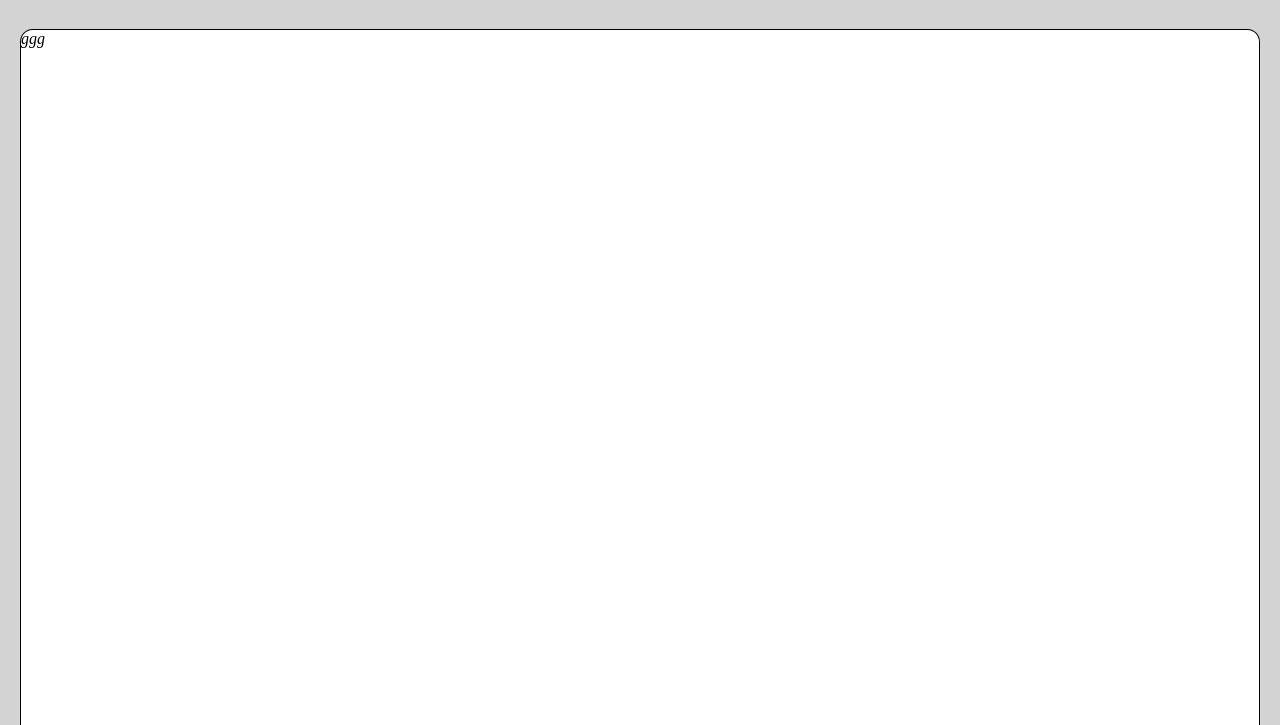
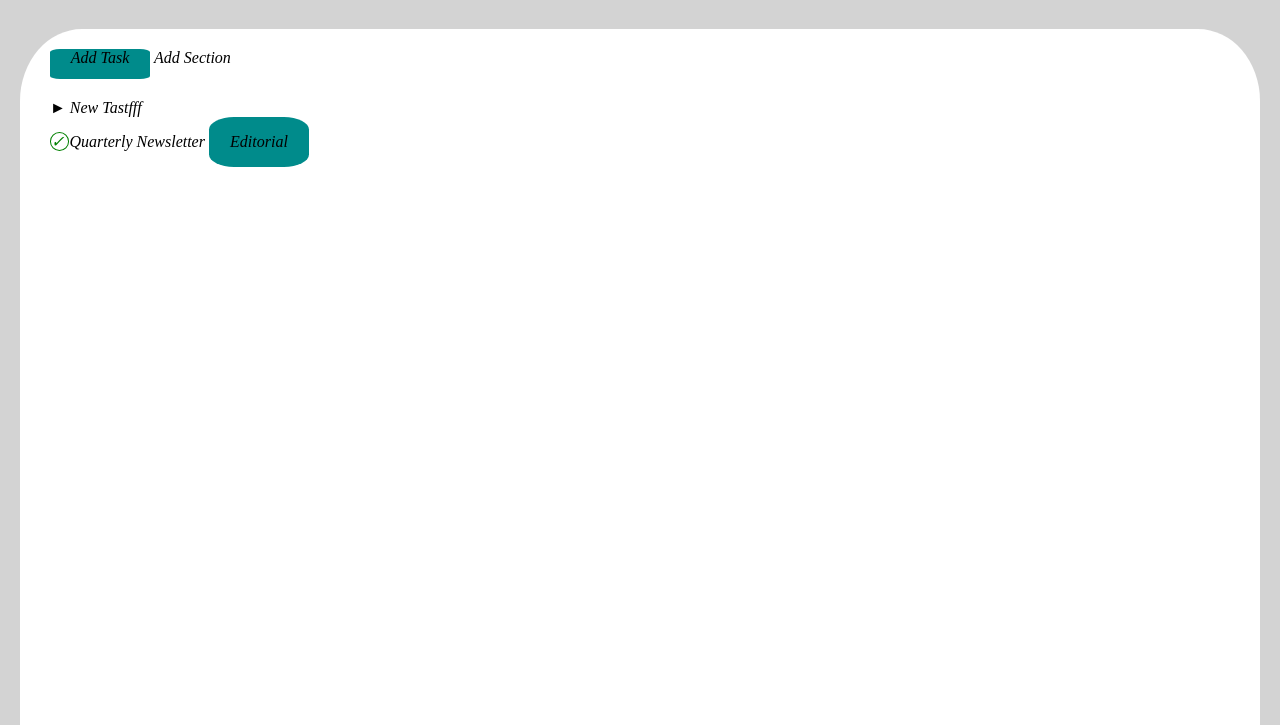
Before and after one commit to Nicolapsq/html-css-toboolist, a plain HTML site: page index.html in a window 1280 px wide. Shown: the part 75-800 px from the top of the page. Drawn offline with Linux system fonts and the light colour scheme.

Commit message:
add-section-1

```diff
--- a/css/style.css
+++ b/css/style.css
@@ -9,6 +9,37 @@ body{
     background-color: lightgray;
 }
 
+.casella{
+    border-radius: 10%;
+    width: 100px;
+    text-align: center;
+}
+
+.casella{
+    background-color: darkcyan;
+}
+
+.section{
+    margin-top: 20px;
+    margin-bottom: 20px;
+}
+
+.simbolo{
+    border-radius: 50%;
+    border: 1px solid green;
+    text-align: center;
+    color: green;
+}
+
+.cella-azzurra{
+    display: inline-block;
+    background-color: darkcyan;
+    width: 100px;
+    height: 50px;
+    text-align: center;
+    line-height: 50px;
+    border-radius: 25%;
+}
 /*************header***********/
 
 header{
@@ -19,12 +50,22 @@ header{
 
 }
 
-.container{
+#container{
+    margin-left: 30px;
+}
+
+main .container{
     background-color: white;
     margin-top: 30px;
     margin-left: 20px;
     margin-right: 20px;
-    border: 1px solid black;
     padding-bottom: 100%;
-    border-radius: 1%;
+    border-radius: 5%;
 }
+
+main .container #container .button{
+    display: inline-block;
+    margin-top: 20px;
+    height: 30px;
+
+}
--- a/index.html
+++ b/index.html
@@ -12,7 +12,7 @@
         <span class="logo-int .size-int">
         <img src="../html-css-toboolist/css/Logo.png" alt="">
         </span>
-        <span class="tiolo-int .size-int">
+        <span class="tiolo-int size-int">
             Toboolist
         </span>
     </header>
@@ -21,8 +21,26 @@
 
     <main>
         <div class="container">
-            <div class="">
-                ggg
+            <div id="container">
+
+                <div class="button  casella darkcyan">
+                    Add Task
+                </div>
+                <div class="button">
+                    Add Section
+                </div>
+
+                <section class="section">
+
+                    <div>
+                        &#9658; New Tastfff
+                    </div>
+                    <div>
+                        <span class="simbolo" > &#10003; </span> Quarterly Newsletter <div class="cella-azzurra">Editorial</div>
+                    </div>
+
+                </section>
+
             </div>
         </div>
     </main>
```
